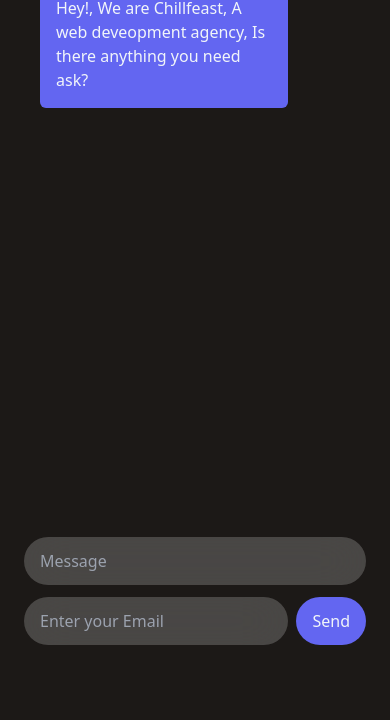
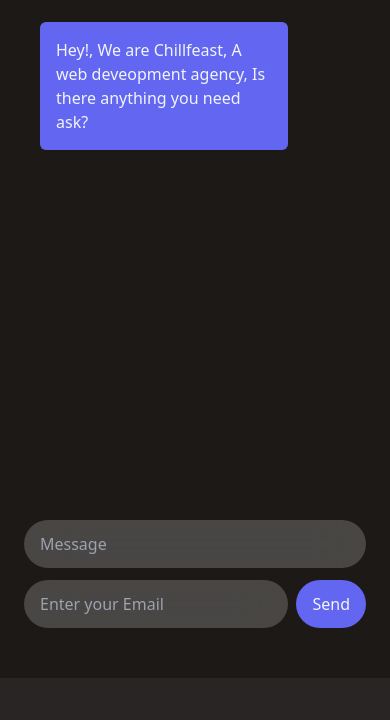
Before and after one commit to Vikneshoftheleaf/agency, a website: page pages/contact.html in a window 390 px wide. Shown: the part 124-844 px from the top of the page. Drawn offline with nearby package versions, Linux system fonts and the light colour scheme; files that its build step writes are made by us from their sources.

Commit message:
Update contact.html

```diff
--- a/pages/contact.html
+++ b/pages/contact.html
@@ -15,7 +15,7 @@
     <section class="screen h-screen w-screen flex justify-center items-center lg:p-4 bg-stone-800">
 
         <div
-            class="msg-con h-full lg:w-1/2 w-full bg-stone-900 text-slate-100 lg:rounded-xl p-6 relative flex flex-col gap-4">
+            class="msg-con lg:h-full h-[90%] lg:w-1/2 w-full bg-stone-900 text-slate-100 lg:rounded-xl p-6 relative flex flex-col gap-4">
             <div class="msg-head flex justify-between">
                 <div class="flex items-center gap-2">
                     <div class="bac-icon text-slate-100">
```
